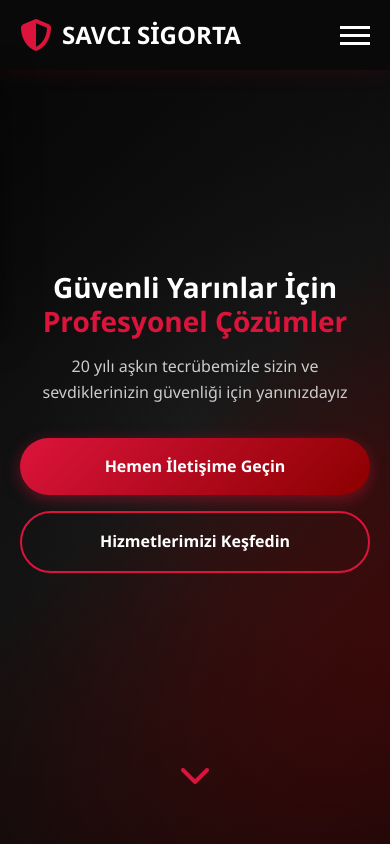
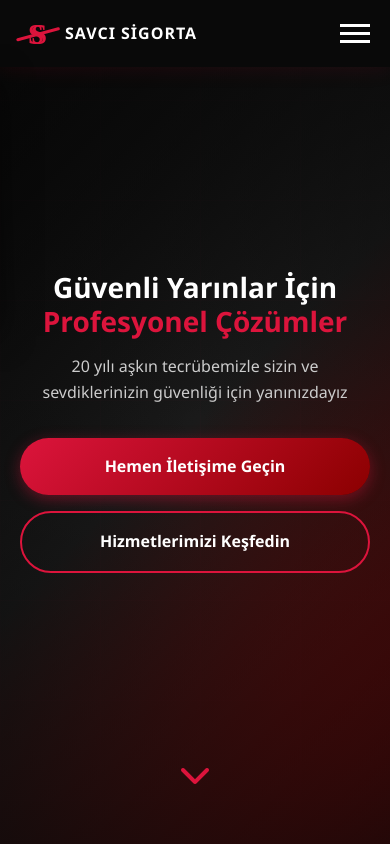
Before and after one commit to EnesFarukUzel/Savc-Sigorta, a plain HTML site: page index.html in a window 390 px wide. Shown: the top 844 px of the page. Drawn offline with Linux system fonts and the light colour scheme.

Commit message:
Firma logosu eklendi - SS harfleri ve çizgi ile özel tasarım

```diff
--- a/index.html
+++ b/index.html
@@ -15,8 +15,14 @@
         <div class="container">
             <div class="nav-wrapper">
                 <div class="logo">
-                    <i class="fas fa-shield-alt"></i>
-                    <span>SAVCI SİGORTA</span>
+                    <div class="logo-image">
+                        <div class="logo-symbol">
+                            <span class="s-left">S</span>
+                            <span class="s-right">S</span>
+                            <div class="logo-line"></div>
+                        </div>
+                    </div>
+                    <span class="logo-text">SAVCI SİGORTA</span>
                 </div>
                 <ul class="nav-menu" id="navMenu">
                     <li><a href="#anasayfa" class="nav-link active">Ana Sayfa</a></li>
--- a/styles.css
+++ b/styles.css
@@ -62,15 +62,65 @@ body {
 .logo {
     display: flex;
     align-items: center;
-    gap: 10px;
+    gap: 15px;
     font-size: 1.5rem;
     font-weight: bold;
     color: var(--text-light);
 }
 
-.logo i {
+.logo-image {
+    display: flex;
+    align-items: center;
+    justify-content: center;
+}
+
+.logo-symbol {
+    position: relative;
+    width: 50px;
+    height: 50px;
+    display: flex;
+    align-items: center;
+    justify-content: center;
+}
+
+.s-left, .s-right {
+    position: absolute;
+    font-size: 2.5rem;
+    font-weight: bold;
     color: var(--primary-color);
-    font-size: 2rem;
+    font-family: 'Times New Roman', serif;
+    z-index: 2;
+}
+
+.s-left {
+    left: 8px;
+    top: 50%;
+    transform: translateY(-50%);
+}
+
+.s-right {
+    right: 8px;
+    top: 50%;
+    transform: translateY(-50%);
+}
+
+.logo-line {
+    position: absolute;
+    top: 50%;
+    left: 50%;
+    width: 60px;
+    height: 4px;
+    background-color: var(--primary-color);
+    transform: translate(-50%, -50%) rotate(-15deg);
+    z-index: 1;
+    border-radius: 2px;
+}
+
+.logo-text {
+    font-size: 1.3rem;
+    font-weight: bold;
+    color: var(--text-light);
+    letter-spacing: 1px;
 }
 
 .nav-menu {
@@ -1025,6 +1075,24 @@ body {
 }
 
 @media (max-width: 768px) {
+    .logo-symbol {
+        width: 40px;
+        height: 40px;
+    }
+
+    .s-left, .s-right {
+        font-size: 2rem;
+    }
+
+    .logo-line {
+        width: 50px;
+        height: 3px;
+    }
+
+    .logo-text {
+        font-size: 1.1rem;
+    }
+
     .hero-title {
         font-size: 2rem;
     }
@@ -1047,6 +1115,28 @@ body {
 }
 
 @media (max-width: 480px) {
+    .logo-symbol {
+        width: 35px;
+        height: 35px;
+    }
+
+    .s-left, .s-right {
+        font-size: 1.8rem;
+    }
+
+    .logo-line {
+        width: 45px;
+        height: 2.5px;
+    }
+
+    .logo-text {
+        font-size: 1rem;
+    }
+
+    .logo {
+        gap: 10px;
+    }
+
     .hero-title {
         font-size: 1.75rem;
     }
```
